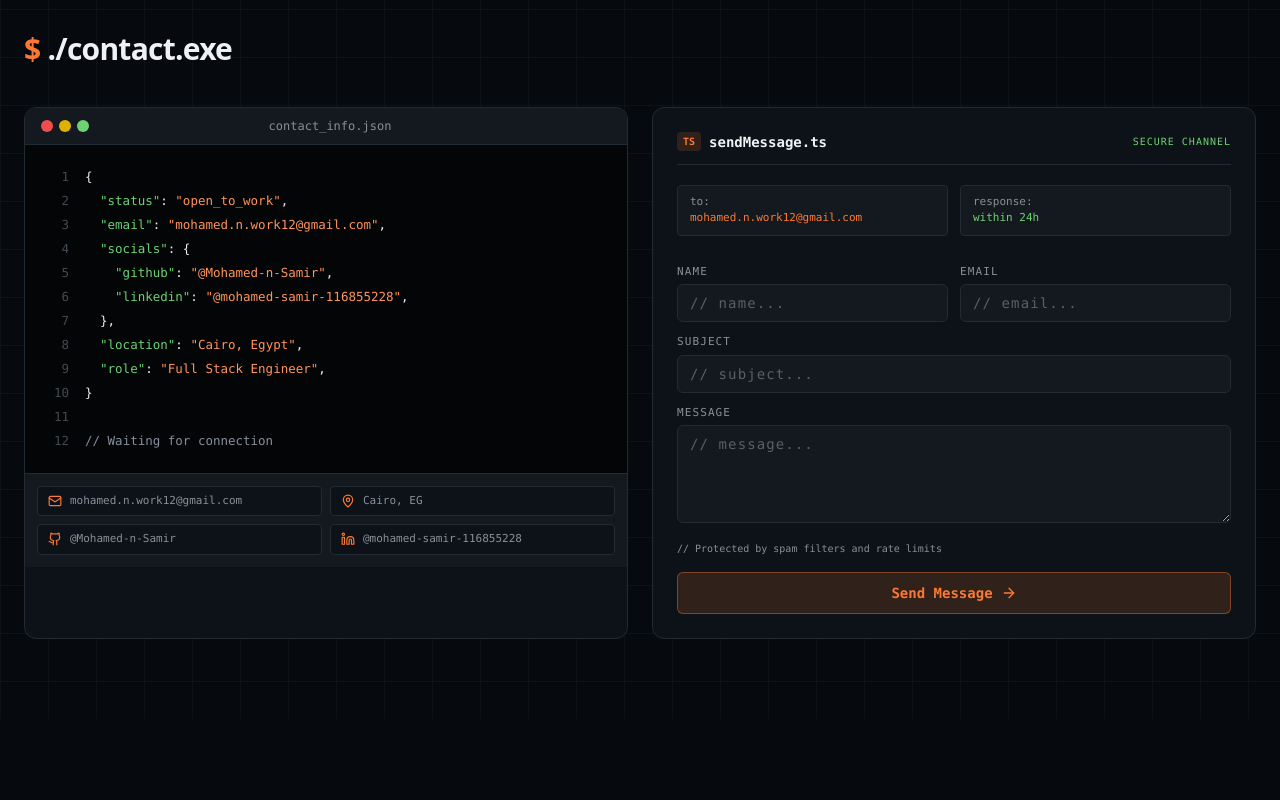
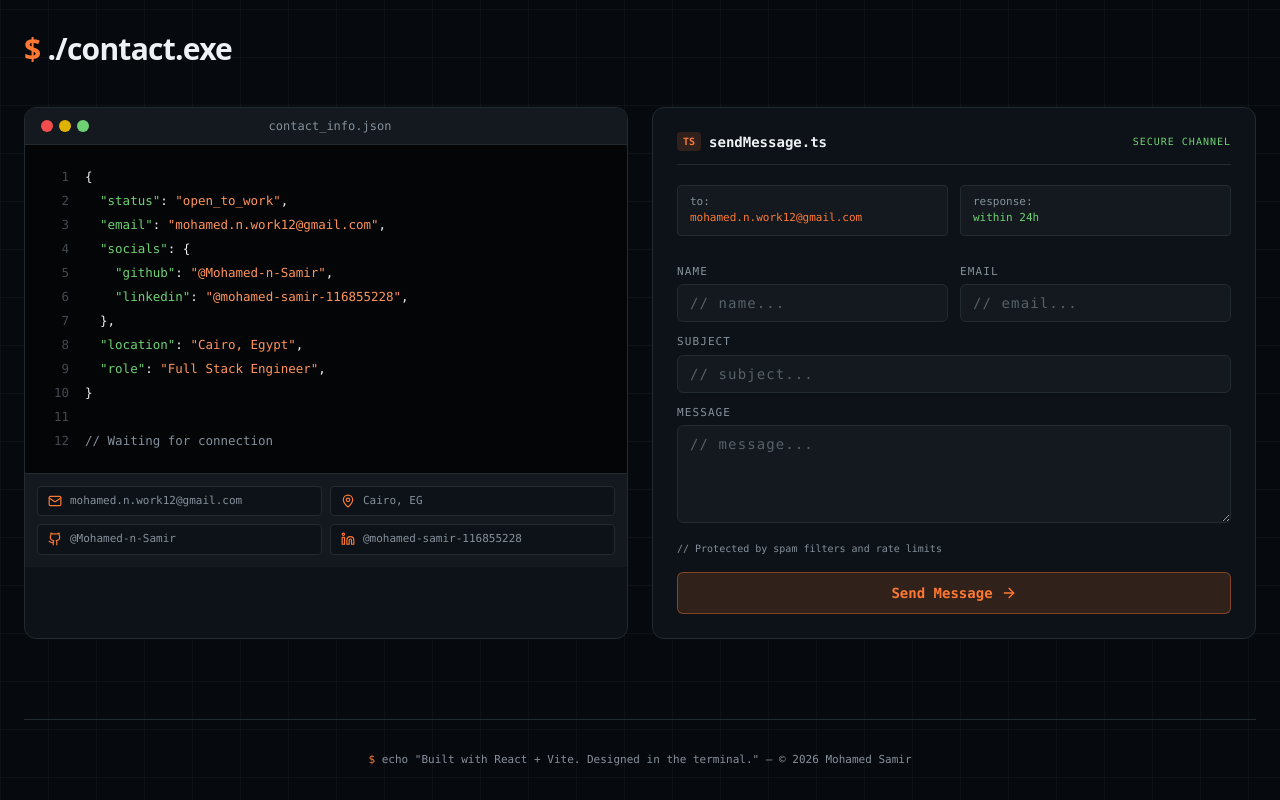
Before and after one commit to Mohamed-n-Samir/Portfolio, a React app: page / in a window 1280 px wide. Shown: the part 3783-4583 px from the top of the page. Before the commit the page ends 4502 px from the top, so only its background shows below. Built offline with nearby package versions, Linux system fonts and the light colour scheme; the HTML template or start-up script is replaced by a standard one.

Commit message:
Footer section added, start working with multiple github pages for each track

```diff
--- a/src/components/Footer.tsx
+++ b/src/components/Footer.tsx
@@ -0,0 +1,12 @@
+function Footer() {
+  return (
+    <footer className="border-t border-border py-8 text-center text-[11px] text-muted-foreground">
+      <p>
+        <span className="text-accent">$</span> echo "Built with React + Vite. Designed in the
+        terminal." — © {new Date().getFullYear()} Mohamed Samir
+      </p>
+    </footer>
+  );
+}
+
+export default Footer;
--- a/src/pages/Home.tsx
+++ b/src/pages/Home.tsx
@@ -5,6 +5,7 @@ import Skills from "@/components/Skills";
 import Experience from "@/components/Experience";
 import Projects from "@/components/Projects";
 import Contact from "@/components/Contact";
+import Footer from "@/components/Footer";
 
 function Home() {
   return (
@@ -17,6 +18,7 @@ function Home() {
         <Experience/>
         <Projects/>
         <Contact/>
+        <Footer/>
       </main>
     </div>
   );
```
